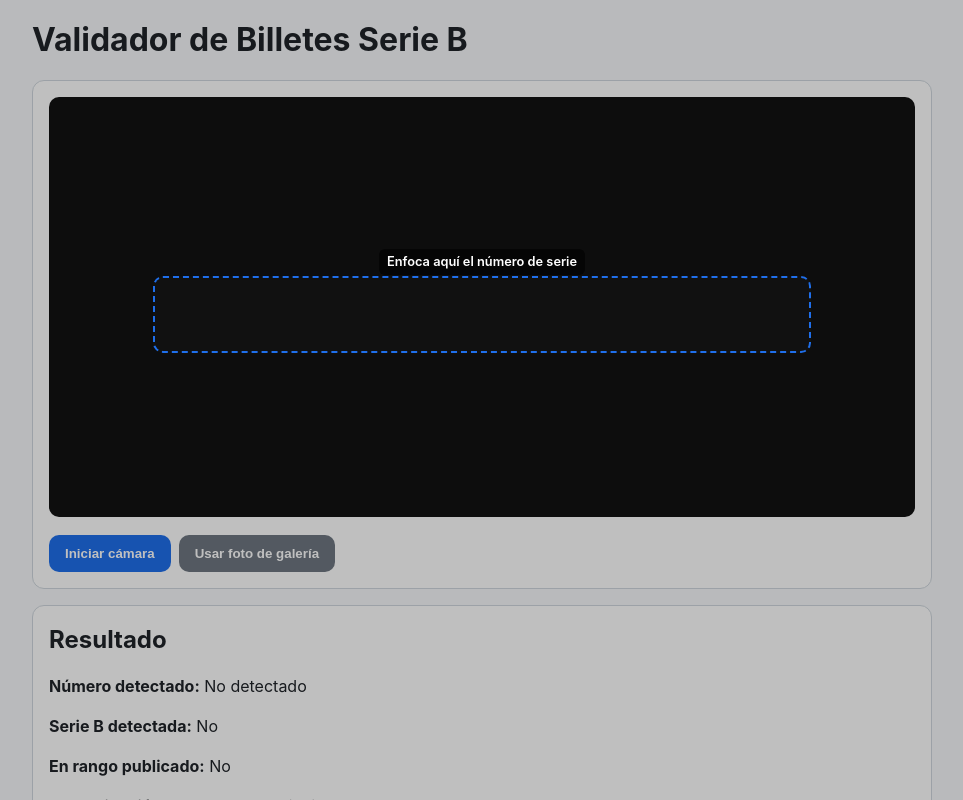
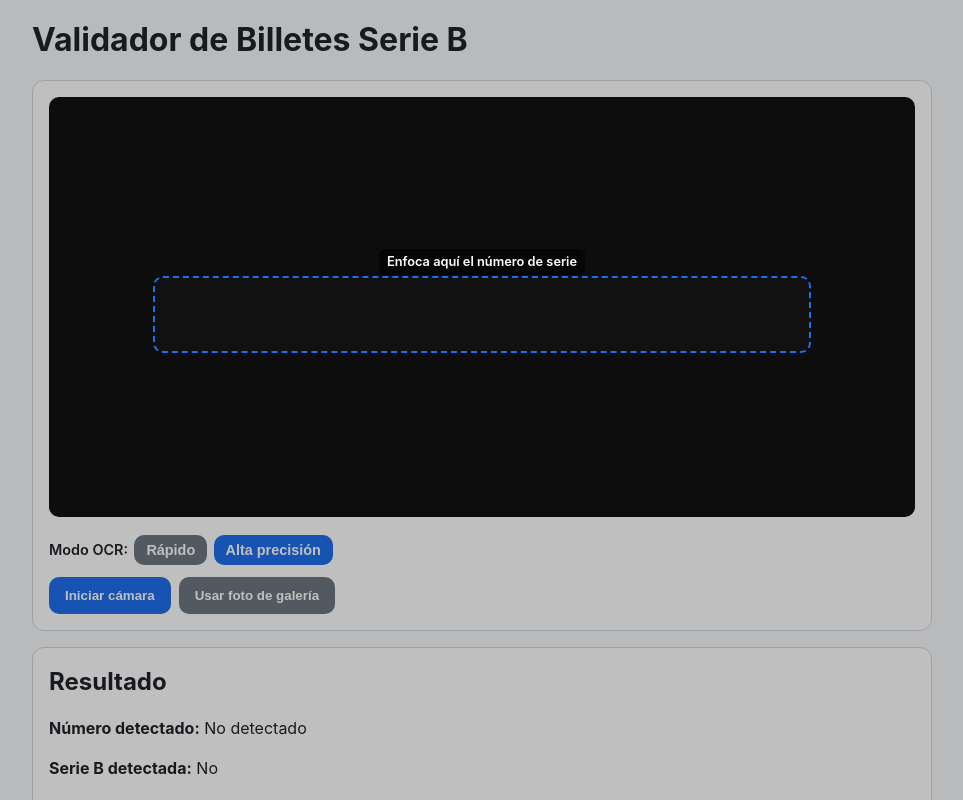
Before and after one commit to Feliverse/serieB, a React (Vite) app: page / in a window 1280 px wide. Shown: the top 800 px of the page, without its empty margins (158-1121 px from the left). Built offline with nearby package versions, Linux system fonts and the light colour scheme.

Commit message:
apply high precision flux

```diff
--- a/src/App.css
+++ b/src/App.css
@@ -70,6 +70,29 @@ h2 {
   gap: 0.5rem;
 }
 
+.precision-controls {
+  width: 100%;
+  display: flex;
+  align-items: center;
+  flex-wrap: wrap;
+  gap: 0.4rem;
+  margin-bottom: 0.2rem;
+}
+
+.precision-controls span {
+  font-size: 0.9rem;
+  font-weight: 600;
+}
+
+button.toggle {
+  padding: 0.45rem 0.75rem;
+  font-size: 0.9rem;
+}
+
+button.toggle.active {
+  background: #1f6feb;
+}
+
 button {
   border: none;
   border-radius: 10px;
--- a/src/App.tsx
+++ b/src/App.tsx
@@ -3,6 +3,7 @@ import Tesseract from 'tesseract.js'
 import './App.css'
 
 type Denomination = 'Bs10' | 'Bs20' | 'Bs50'
+type PrecisionMode = 'fast' | 'high'
 
 type ValidationResult = {
   denomination: Denomination | null
@@ -124,14 +125,23 @@ function createContrastVariant(image: HTMLImageElement, threshold: number): stri
   return canvas.toDataURL('image/png')
 }
 
-async function createOcrVariants(imageDataUrl: string): Promise<string[]> {
+async function createOcrVariants(
+  imageDataUrl: string,
+  mode: PrecisionMode,
+): Promise<string[]> {
   const image = await loadImageFromDataUrl(imageDataUrl)
-  const variants = [imageDataUrl, createContrastVariant(image, 145), createContrastVariant(image, 170)]
+  const variants =
+    mode === 'fast'
+      ? [imageDataUrl, createContrastVariant(image, 160)]
+      : [imageDataUrl, createContrastVariant(image, 145), createContrastVariant(image, 170)]
 
   return Array.from(new Set(variants))
 }
 
-async function createSerialBandSources(imageDataUrl: string): Promise<string[]> {
+async function createSerialBandSources(
+  imageDataUrl: string,
+  mode: PrecisionMode,
+): Promise<string[]> {
   const image = await loadImageFromDataUrl(imageDataUrl)
   const canvas = document.createElement('canvas')
   const context = canvas.getContext('2d')
@@ -143,7 +153,7 @@ async function createSerialBandSources(imageDataUrl: string): Promise<string[]>
   const xPct = 0.08
   const wPct = 0.84
   const hPct = 0.2
-  const centerYPcts = [0.42, 0.48, 0.54, 0.6]
+  const centerYPcts = mode === 'fast' ? [0.48, 0.54] : [0.42, 0.48, 0.54, 0.6]
   const variants: string[] = []
 
   for (const centerYPct of centerYPcts) {
@@ -228,6 +238,7 @@ function App() {
   const [isSerieB, setIsSerieB] = useState(false)
   const [inRange, setInRange] = useState(false)
   const [denomination, setDenomination] = useState<Denomination | null>(null)
+  const [precisionMode, setPrecisionMode] = useState<PrecisionMode>('high')
 
   const guideRegion = {
     xPct: 0.12,
@@ -281,16 +292,19 @@ function App() {
 
   const analyzeImageByOcr = async (
     primaryImageDataUrls: string[] | string,
+    mode: PrecisionMode,
     fallbackImageDataUrls?: string[] | string,
   ) => {
     const textBlocks: string[] = []
-    const primarySources = Array.isArray(primaryImageDataUrls)
+    const primarySourcesRaw = Array.isArray(primaryImageDataUrls)
       ? primaryImageDataUrls
       : [primaryImageDataUrls]
+    const primarySources =
+      mode === 'fast' ? primarySourcesRaw.slice(0, 2) : primarySourcesRaw
 
     for (let sourceIndex = 0; sourceIndex < primarySources.length; sourceIndex += 1) {
       const source = primarySources[sourceIndex]
-      const sourceVariants = await createOcrVariants(source)
+      const sourceVariants = await createOcrVariants(source, mode)
 
       for (let variantIndex = 0; variantIndex < sourceVariants.length; variantIndex += 1) {
         const variant = sourceVariants[variantIndex]
@@ -314,12 +328,14 @@ function App() {
     let selectedSerial = selectBestSerial(textBlocks)
 
     if (!selectedSerial && fallbackImageDataUrls) {
-      const fallbackSources = Array.isArray(fallbackImageDataUrls)
+      const fallbackSourcesRaw = Array.isArray(fallbackImageDataUrls)
         ? fallbackImageDataUrls
         : [fallbackImageDataUrls]
+      const fallbackSources =
+        mode === 'fast' ? fallbackSourcesRaw.slice(0, 1) : fallbackSourcesRaw
 
       for (const fallbackSource of fallbackSources) {
-        const fallbackVariants = await createOcrVariants(fallbackSource)
+        const fallbackVariants = await createOcrVariants(fallbackSource, mode)
 
         for (const variant of fallbackVariants) {
           const fallbackResult = await Tesseract.recognize(variant, 'eng')
@@ -400,7 +416,7 @@ function App() {
       context.drawImage(video, 0, 0, sourceWidth, sourceHeight)
       const fullImageDataUrl = canvas.toDataURL('image/jpeg', 0.9)
 
-      await analyzeImageByOcr([regionImageDataUrl], [fullImageDataUrl])
+      await analyzeImageByOcr([regionImageDataUrl], precisionMode, [fullImageDataUrl])
     } catch {
       setError('Falló el OCR. Intenta una foto más estable y con buena iluminación.')
     } finally {
@@ -435,8 +451,8 @@ function App() {
         reader.readAsDataURL(file)
       })
 
-      const serialBandSources = await createSerialBandSources(imageDataUrl)
-      await analyzeImageByOcr(serialBandSources, [imageDataUrl])
+      const serialBandSources = await createSerialBandSources(imageDataUrl, precisionMode)
+      await analyzeImageByOcr(serialBandSources, precisionMode, [imageDataUrl])
     } catch {
       setError('No se pudo analizar la imagen seleccionada.')
     } finally {
@@ -466,6 +482,26 @@ function App() {
         <canvas ref={canvasRef} className="hidden-canvas" />
 
         <div className="actions">
+          <div className="precision-controls">
+            <span>Modo OCR:</span>
+            <button
+              className={precisionMode === 'fast' ? 'toggle active' : 'toggle secondary'}
+              onClick={() => setPrecisionMode('fast')}
+              disabled={isAnalyzing}
+              type="button"
+            >
+              Rápido
+            </button>
+            <button
+              className={precisionMode === 'high' ? 'toggle active' : 'toggle secondary'}
+              onClick={() => setPrecisionMode('high')}
+              disabled={isAnalyzing}
+              type="button"
+            >
+              Alta precisión
+            </button>
+          </div>
+
           <input
             ref={fileInputRef}
             type="file"
```
